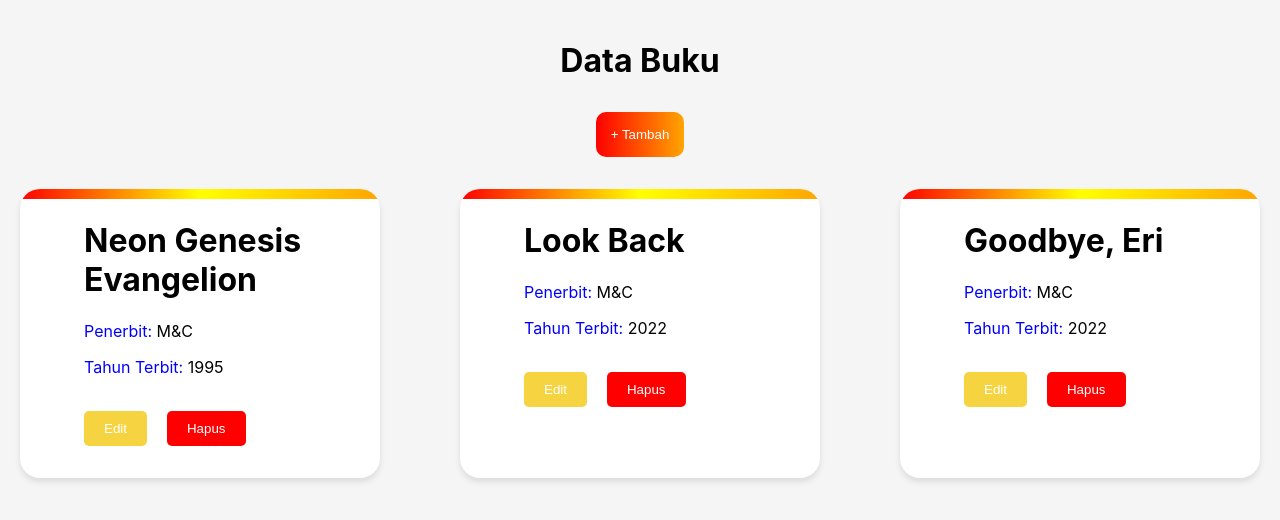
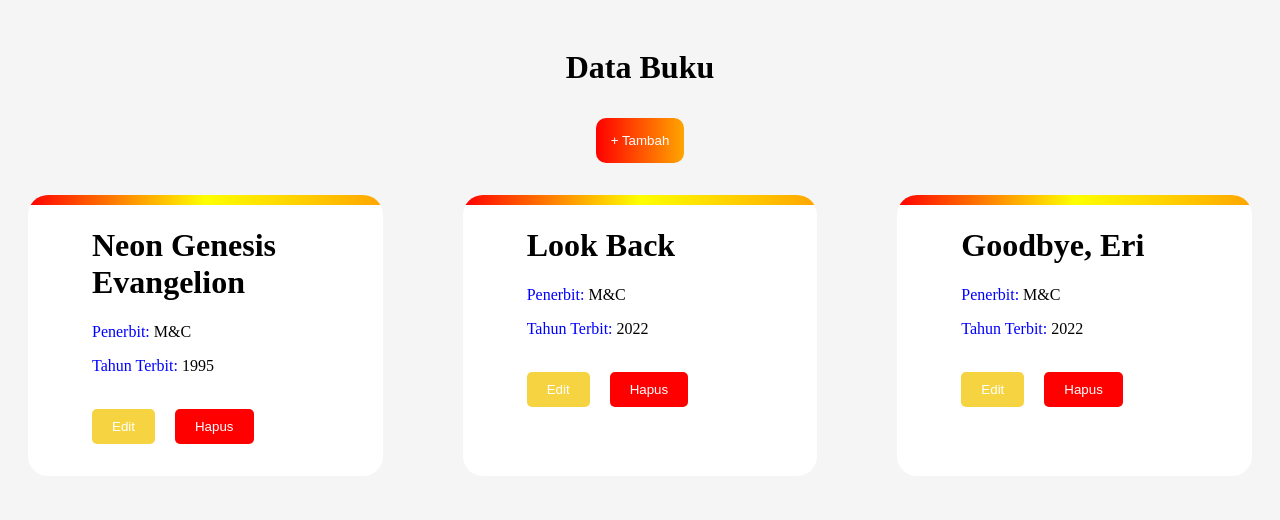
Before and after one commit to IQBAL-03/Data_Buku, a React (Vite) app: page / in a window 1280 px wide. Shown: the top 520 px of the page. Built offline with nearby package versions, Linux system fonts and the light colour scheme.

Commit message:
Upload Tugas

```diff
--- a/src/index.css
+++ b/src/index.css
@@ -5,27 +5,18 @@
 body {
   background-color: whitesmoke;
   padding: 20px;
-  margin: 0;
-  font-family: -apple-system, BlinkMacSystemFont, 'Segoe UI', 'Roboto', 'Oxygen',
-    'Ubuntu', 'Cantarell', 'Fira Sans', 'Droid Sans', 'Helvetica Neue',
-    sans-serif;
-  -webkit-font-smoothing: antialiased;
-  -moz-osx-font-smoothing: grayscale;
 }
-
 .tambah {
   display: flex;
   justify-content: center;
   margin-top: 2rem;
 }
-
 .btn-tambah {
   background: linear-gradient(to right, red, orange);
   padding: 15px;
   border-radius: 10px;
   border: none;
   color: white;
-  cursor: pointer;
 }
 
 .wrap {
@@ -48,7 +39,6 @@
   text-align: left;
   position: relative;
   overflow: hidden;
-  box-shadow: 0 4px 6px rgba(0, 0, 0, 0.1);
 }
 
 .card::before {
@@ -75,7 +65,6 @@
   padding: 10px 20px;
   border: none;
   border-radius: 5px;
-  cursor: pointer;
 }
 
 .hapus {
@@ -86,5 +75,4 @@
   border-radius: 5px;
   margin-left: 20px;
   margin-top: 18px;
-  cursor: pointer;
 }
```
